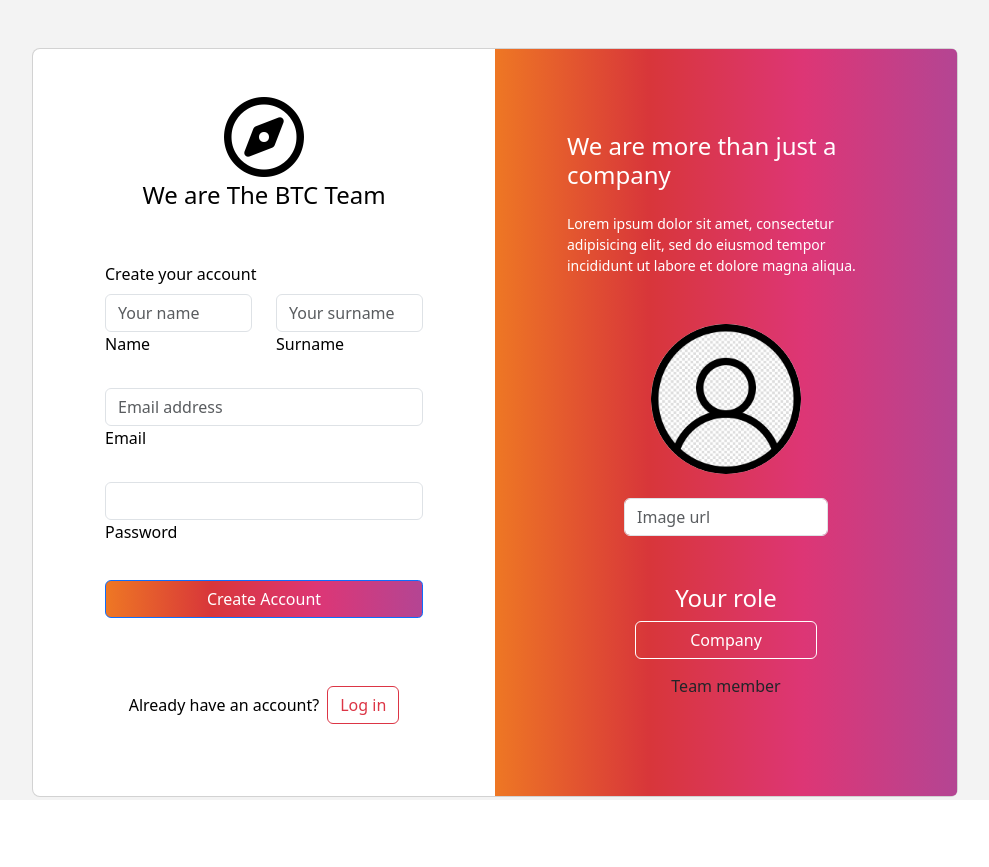
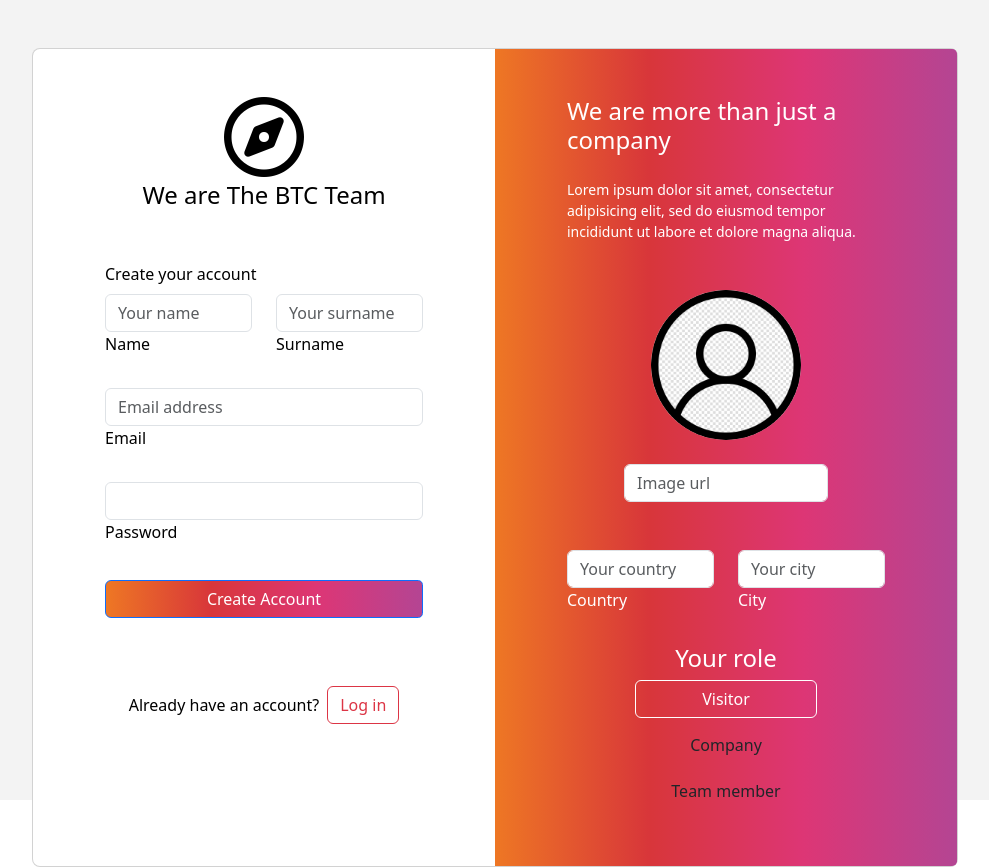
Before and after one commit to alexarlord-boop/BTC, a PHP site: page /pages/signup.php in a window 1280 px wide. Shown: the whole page, without its empty margins (145-1134 px from the left). Before the commit the page ends 797 px from the top, so only its background shows below. Run offline with PHP 8.4, Linux system fonts and the light colour scheme; data comes from the database, SQL or seed files in the repository; data that the repository does not hold is empty.

Commit message:
BTC-2023 Added admin role, city, country in default user data

```diff
--- a/components/ui.php
+++ b/components/ui.php
@@ -59,7 +59,9 @@ HTML;
 function getRoleSwitch($roles) {
     $roleNames = [
         '1' => 'Company',
-        '2' => 'Team member'
+        '2' => 'Team member',
+        '3' => 'Admin',
+        '4' => 'Visitor'
     ];
 
     $html = '<select>';
--- a/pages/signup.php
+++ b/pages/signup.php
@@ -81,9 +81,26 @@ echo <<<HTML
 
                   <p class="my-5"></p>
 
+                  <div class="row">
+                    <div class="form-outline col-md-6 mb-4">
+                    <input type="text" id="country" name="country" class="form-control"
+                      placeholder="Your country" required/>
+                    <label class="form-label" for="country">Country</label>
+                  </div>
+
+                  <div class="form-outline col-md-6 mb-4">
+                    <input type="text" id="city" name="city" class="form-control"
+                      placeholder="Your city" required/>
+                    <label class="form-label" for="city">City</label>
+                  </div>
+                  </div>
+
                   <h4 class="text-center mb-2">Your role</h4>
                   <div class="row col-md-8 offset-md-2">
-                      <input type="radio" class="btn-check" id="option1" name="option" value="company" autocomplete="off" checked required />
+                      <input type="radio" class="btn-check" id="option0" name="option" value="visitor" autocomplete="off" checked required/>
+                      <label class="btn btn-white" for="option0">Visitor</label>
+
+                      <input type="radio" class="btn-check" id="option1" name="option" value="company" autocomplete="off"  />
                       <label class="btn btn-white" for="option1">Company</label>
 
                       <input type="radio" class="btn-check" id="option2" name="option" value="member" autocomplete="off" />
```
Also changed, not shown: btcdb.sql (+28 -23 lines), process/signup_process.php (+8 -1 lines).
